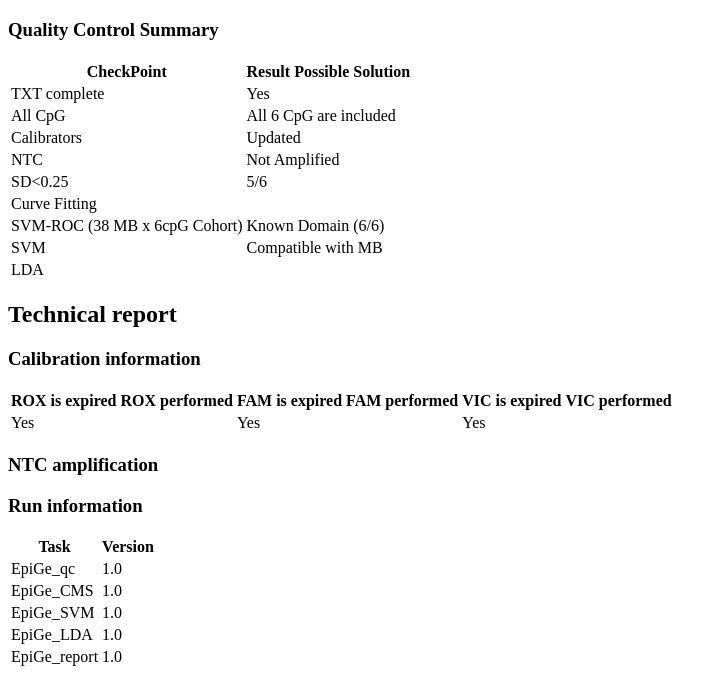
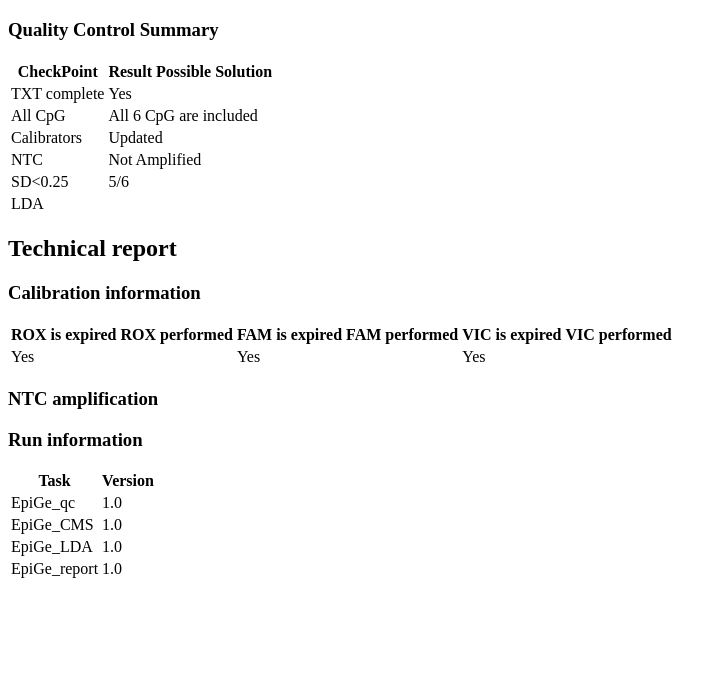
Before and after one commit to b2slab/epigeapp, a Django app: template templates/core_app/report/pdf.html in a window 1280 px wide. Shown: the part 1033-1710 px from the top of the page, without its empty margins (0-727 px from the left). After the commit the page ends 1611 px from the top, so only its background shows below. Run offline with Django 3.2, Linux system fonts and the light colour scheme; the template is opened without the code that fills it, so the values that code supplies are empty; parts of the project's set-up code (start-up, migrations or seed data) failed here and were passed over.

Commit message:
Cambio en estetico del report + label de distancia como clase

```diff
--- a/core_app/views.py
+++ b/core_app/views.py
@@ -72,9 +72,9 @@
     report.VIC_date = calibration.VIC_date
     report.amplification_test = calibration.amplification_test
 
-    if classification.subgroup1 == classification.subgroup2:
+    if classification.distLab1 == classification.distLab2:
         report.score = (classification.score1 + classification.score2) / 2
-        report.subgroup = classification.subgroup1
+        report.subgroup = classification.distLab1
 
     html = render_to_string('core_app/report/pdf.html',
                             {'classification': classification,
--- a/templates/core_app/report/pdf.html
+++ b/templates/core_app/report/pdf.html
@@ -84,18 +84,6 @@
                 <td colspan="2">5/6</td>
             </tr>
             <tr>
-                <td>Curve Fitting</td>
-                <td colspan="2"></td>
-            </tr>
-            <tr>
-                <td>SVM-ROC (38 MB x 6cpG Cohort)</td>
-                <td colspan="2">Known Domain (6/6)</td>
-            </tr>
-            <tr>
-                <td>SVM</td>
-                <td colspan="2">Compatible with MB</td>
-            </tr>
-            <tr>
                 <td>LDA</td>
                 <td colspan="2"></td>
             </tr>
@@ -150,10 +138,6 @@
                 <td>1.0</td>
             </tr>
             <tr>
-                <td>EpiGe_SVM</td>
-                <td>1.0</td>
-            </tr>
-            <tr>
                 <td>EpiGe_LDA</td>
                 <td>1.0</td>
             </tr>
```
